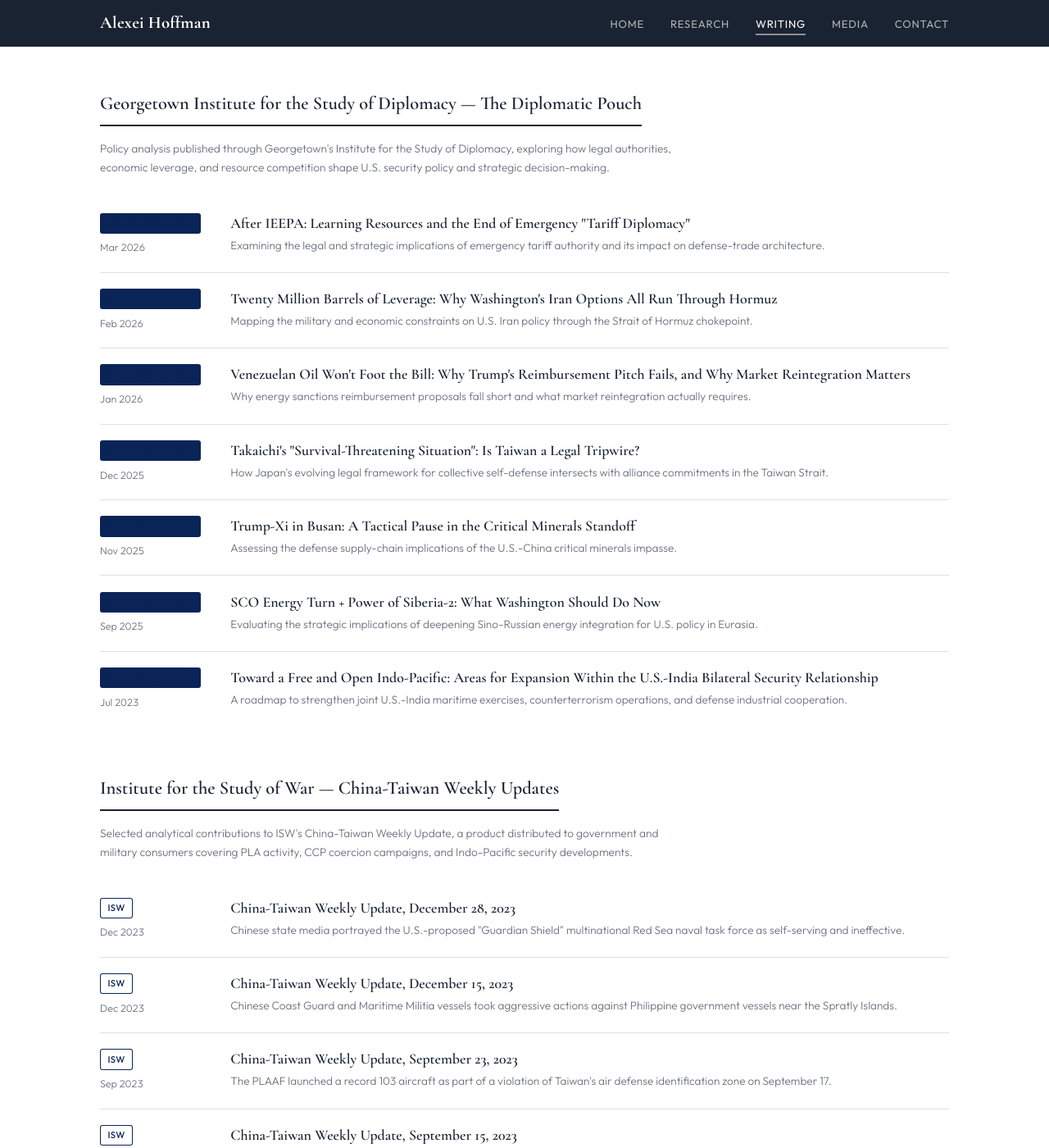
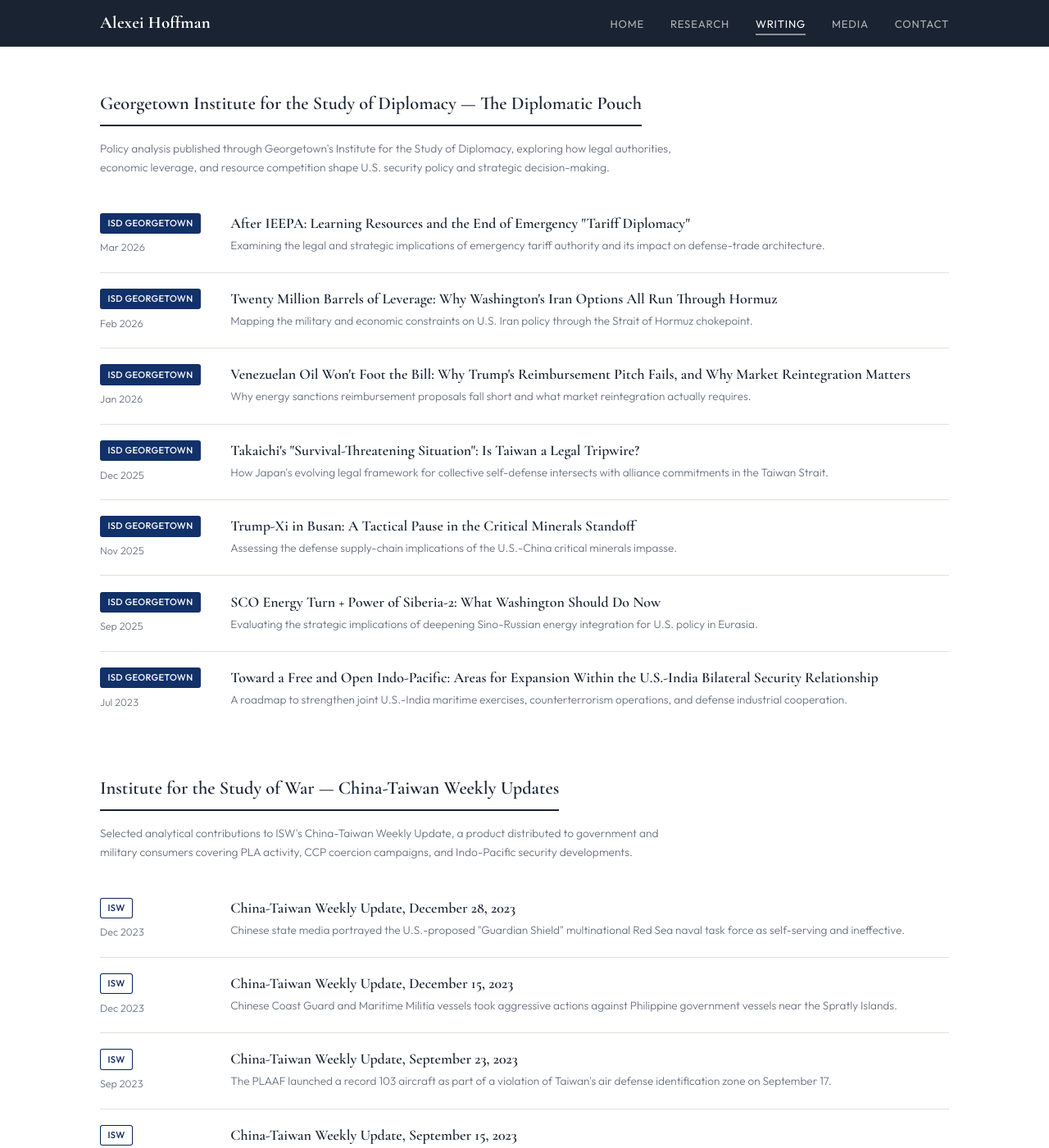
Before and after one commit to a-novi13-byte/a-novi13-byte.github.io, a Jekyll site: the page built from writing.html, in a window 1280 px wide and 1400 px high, scrolled down 940 px. Shown: the whole window at 82% size. Built offline with Jekyll 4.4.1, drawn with Linux system fonts in a browser that asks for light colours.

Commit message:
Update main.css

```diff
--- a/assets/css/main.css
+++ b/assets/css/main.css
@@ -73,7 +73,7 @@
 .section-econ .pub-badge { background: #0054A4; color: #fff; }
 
 /* ISD Georgetown — CSIS 305 C, navy text */
-.section-isd  .pub-badge { background: ##61DDFF; color: #0A2458; }
+.section-isd  .pub-badge { background: #123168; color: #fff; }
 
 /* ISW — navy outline on white */
 .section-isw  .pub-badge { background: transparent; color: #0A2458; box-shadow: inset 0 0 0 1px #0A2458; }
```
